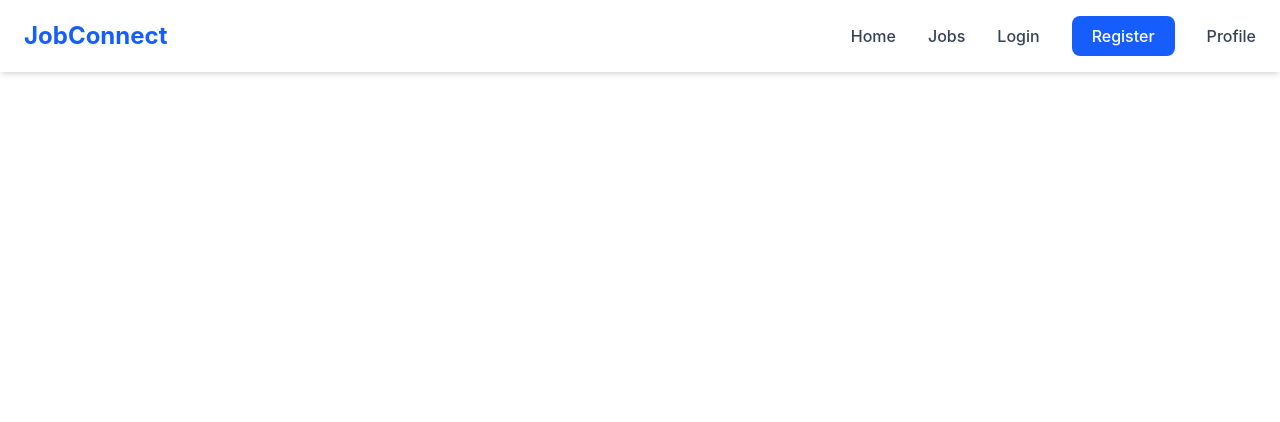
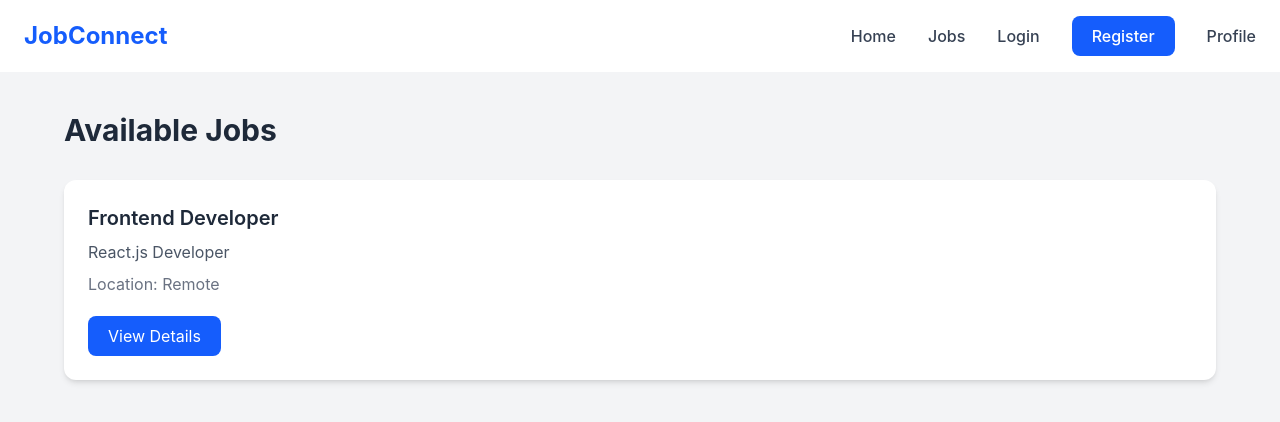
Before and after one commit to maskibhavika-cmyk/major-project, a React (Vite) app in the folder Frontend/: page /jobs in a window 1280 px wide. Shown: the top 422 px of the page. Built offline with nearby package versions, Linux system fonts and the light colour scheme.

Commit message:
job page, jobs routing

```diff
--- a/Frontend/src/App.jsx
+++ b/Frontend/src/App.jsx
@@ -1,4 +1,5 @@
-import { Routes, Route } from "react-router-dom";
+ import { Routes, Route } from "react-router-dom";
+import Jobs from "./pages/JobsPage";
 
 import Login from "./pages/Login";
 import Register from "./pages/Register";
@@ -14,6 +15,7 @@ function App() {
         <Route path="/" element={<Home />} />
         <Route path="/login" element={<Login />} />
         <Route path="/register" element={<Register />} />
+        <Route path="/jobs" element={<Jobs />} />
       </Routes>
     </>
   );
```
Also changed, not shown: Frontend/src/pages/JobsPage.jsx (renamed from Frontend/src/pages/Jobs.jsx).
